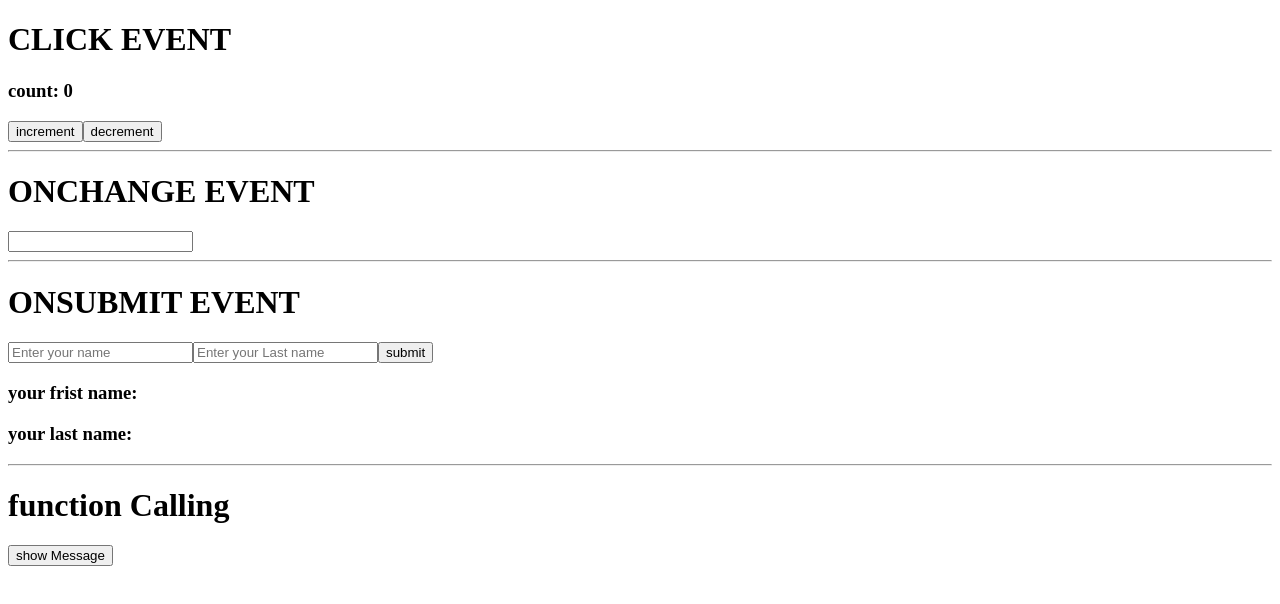
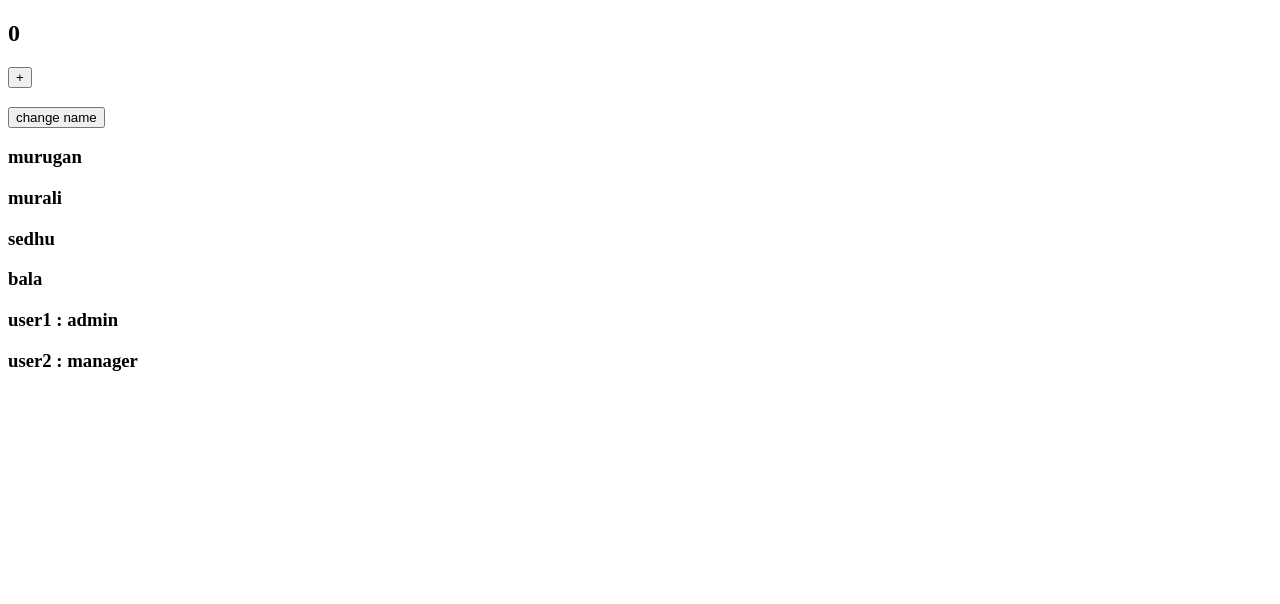
Before and after one commit to murugan-dev/vue-learning, a Vue app: page / in a window 1280 px wide. Shown: the top 604 px of the page. Built offline with nearby package versions, Linux system fonts and the light colour scheme.

Commit message:
learne Reactivity of vue

```diff
--- a/src/App.vue
+++ b/src/App.vue
@@ -18,7 +18,11 @@
 
 // Events in  VUE
 
-  import MyEvents from "./components/MyEvents.vue";
+  // import MyEvents from "./components/MyEvents.vue";
+
+  // REACTIVITY
+
+  import MyReactivity from "./components/Reactivity/MyReactivity.vue"
 
 </script>
 
@@ -32,6 +36,9 @@
       <CombineStyle />
       <ModuleStyle /> -->
 
-      <MyEvents />
+      <!-- <MyEvents /> -->
+
+
+      <MyReactivity/>
   </div>
 </template>
--- /dev/null
+++ b/src/components/Reactivity/MyReactivity.vue
@@ -0,0 +1,31 @@
+<script setup>
+import { reactive, ref } from 'vue';
+const obj = reactive({count: 0});
+
+const name = ref("");
+
+const usersArr = reactive(["murugan", "murali", "sedhu", "bala"]);
+
+const office = {
+    admin: "user1",
+    manager: "user2"
+}
+
+
+</script>
+
+
+<template>
+    <h2>{{ obj.count }}</h2>
+    <button @click="obj.count++">+</button>
+    <h3>{{ name }}</h3>
+    <button @click="name = 'murugan'">change name</button>
+
+    <div v-for="item of usersArr" :key="item">
+        <h3>{{ item }}</h3>
+    </div>
+
+    <div v-for="(key, val) in office" :key="key">
+        <h3>{{ key }} : {{ val }}</h3>
+    </div>
+</template>
```
